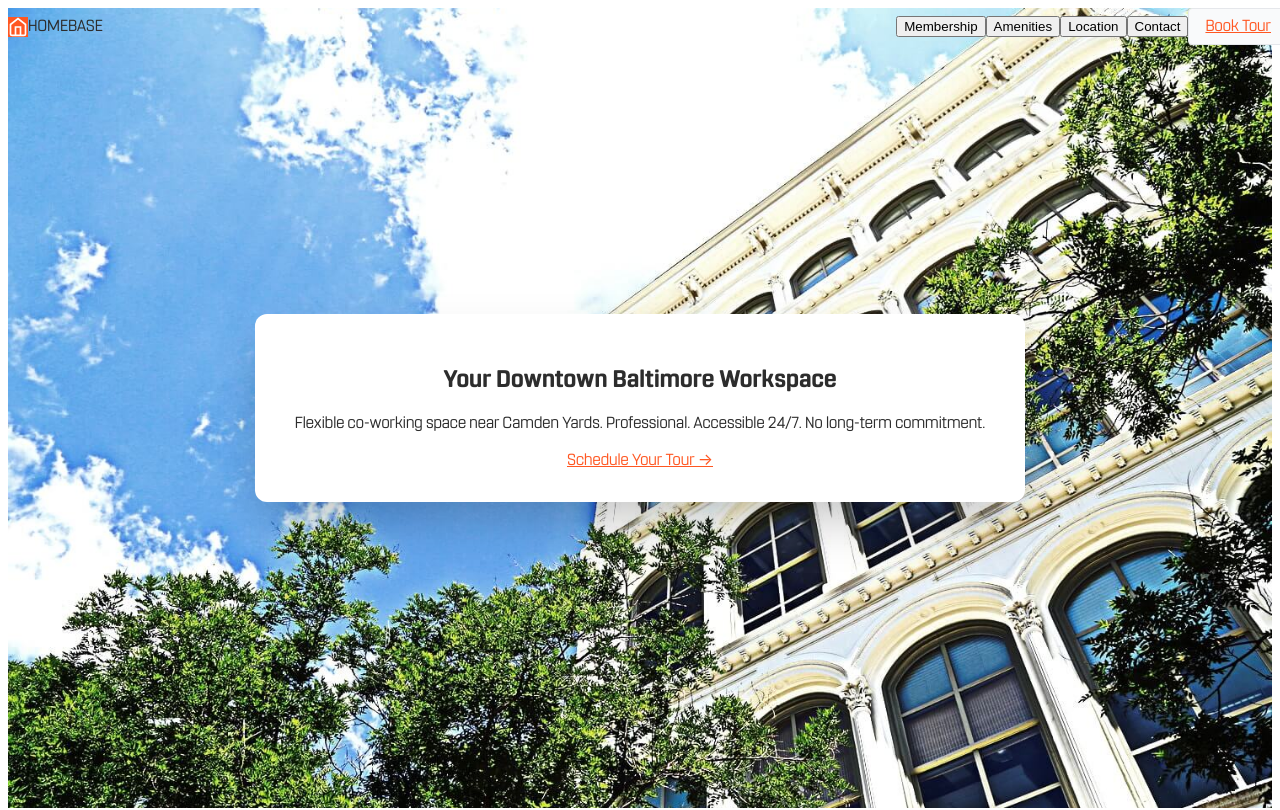
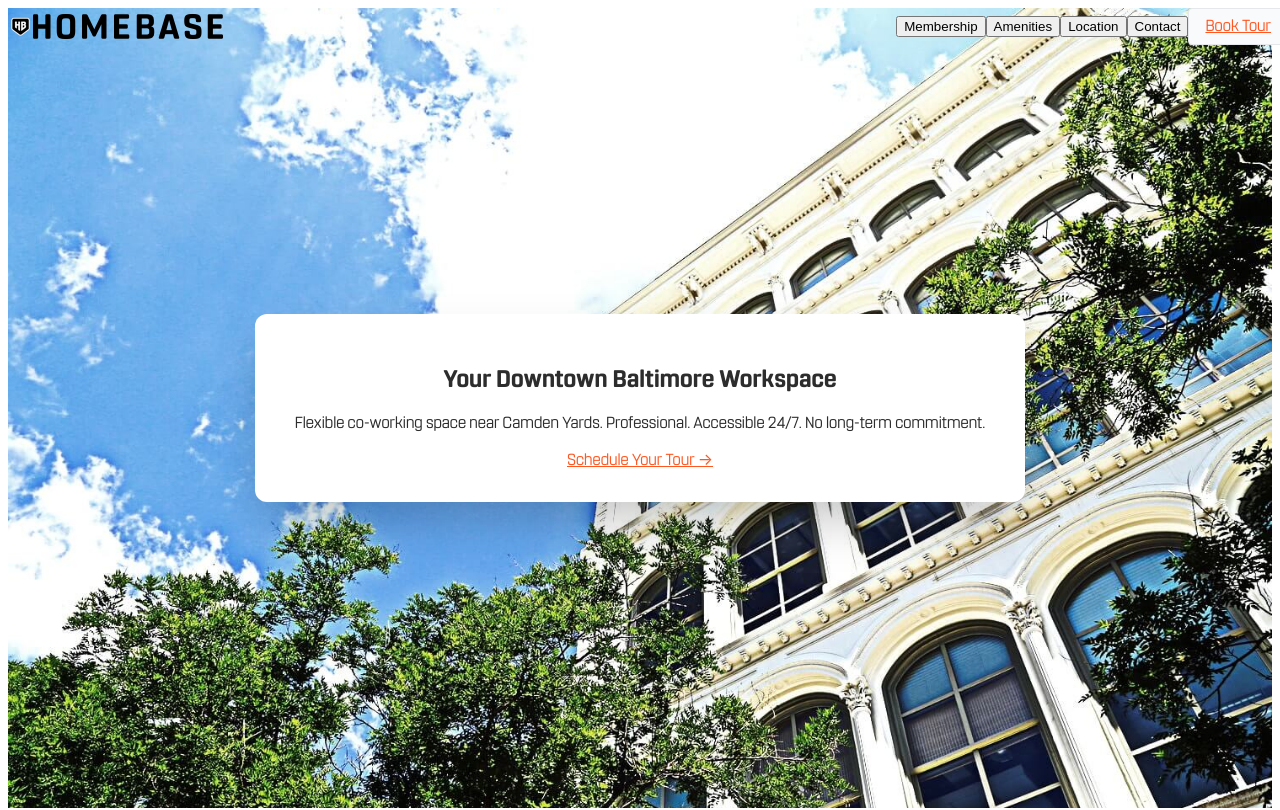
Before and after one commit to jakeabel217/homebase-website, a Next.js app: page / in a window 1280 px wide. Shown: the top 810 px of the page. Built offline with nearby package versions, Linux system fonts and the light colour scheme.

Commit message:
Logo improvements: Replace house icon with actual logo/icon images, make logo disappear on scroll

```diff
--- a/app/page.tsx
+++ b/app/page.tsx
@@ -1,8 +1,20 @@
 'use client';
 
 import Image from 'next/image';
+import { useState, useEffect } from 'react';
 
 export default function Home() {
+  const [isScrolled, setIsScrolled] = useState(false);
+
+  useEffect(() => {
+    const handleScroll = () => {
+      setIsScrolled(window.scrollY > 100);
+    };
+
+    window.addEventListener('scroll', handleScroll);
+    return () => window.removeEventListener('scroll', handleScroll);
+  }, []);
+
   const scrollToSection = (id: string) => {
     const element = document.getElementById(id);
     if (element) {
@@ -16,18 +28,27 @@ export default function Home() {
       <nav className="fixed top-0 w-full bg-white shadow-sm z-50">
         <div className="max-w-7xl mx-auto px-4 sm:px-6 lg:px-8">
           <div className="flex justify-between items-center h-16">
-            <div className="flex items-center gap-2">
-              <div className="w-8 h-8 bg-[#FF5722] rounded flex items-center justify-center">
-                <svg width="20" height="20" viewBox="0 0 24 24" fill="none" stroke="white" strokeWidth="2">
-                  <path d="M3 9l9-7 9 7v11a2 2 0 0 1-2 2H5a2 2 0 0 1-2-2z"/>
-                  <polyline points="9 22 9 12 15 12 15 22"/>
-                </svg>
+            {!isScrolled && (
+              <div className="flex items-center gap-3">
+                <Image
+                  src="/images/icon.png"
+                  alt="HomeBase Icon"
+                  width={25}
+                  height={25}
+                  className="object-contain"
+                />
+                <Image
+                  src="/images/logo.png"
+                  alt="HOMEBASE"
+                  width={190}
+                  height={25}
+                  className="object-contain"
+                />
               </div>
-              <span className="text-xl font-bold text-gray-900">HOMEBASE</span>
-            </div>
+            )}
 
             {/* Horizontal Nav - Always Visible */}
-            <div className="flex items-center gap-6">
+            <div className={`flex items-center gap-6 ${isScrolled ? 'ml-0' : 'ml-auto'}`}>
               <button onClick={() => scrollToSection('membership')} className="text-gray-700 hover:text-[#FF5722] transition text-sm font-medium">
                 Membership
               </button>
```
Also changed, not shown: public/images/icon.png (added), public/images/logo.png (added).
